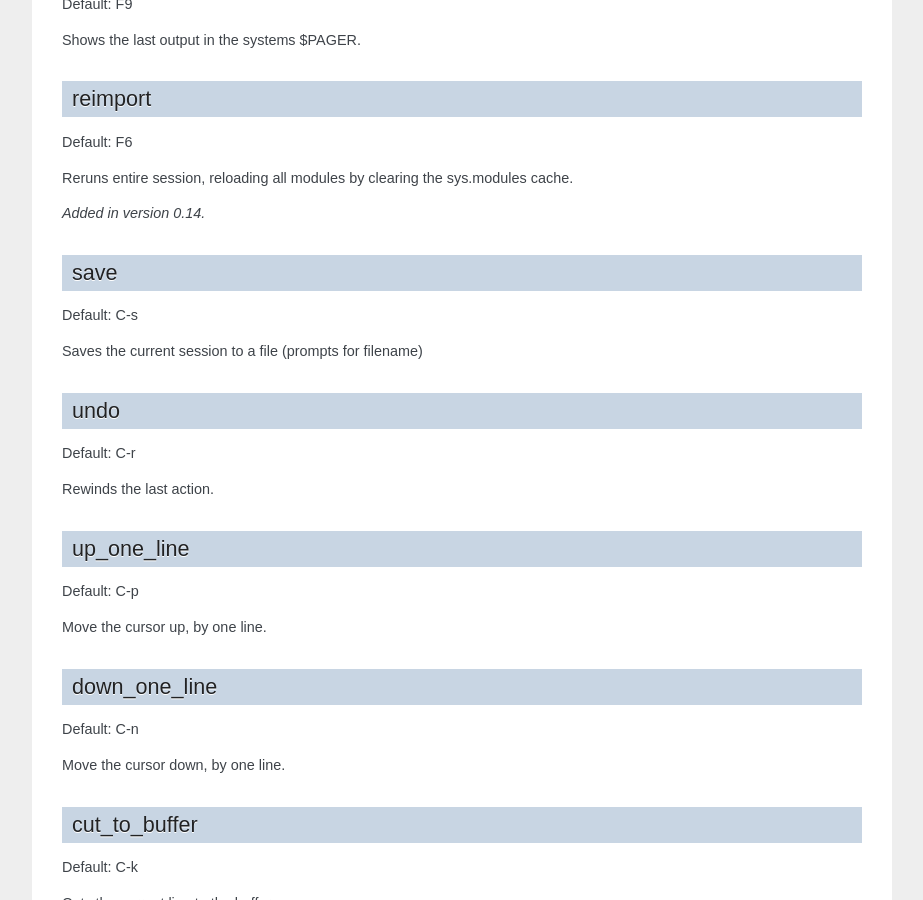
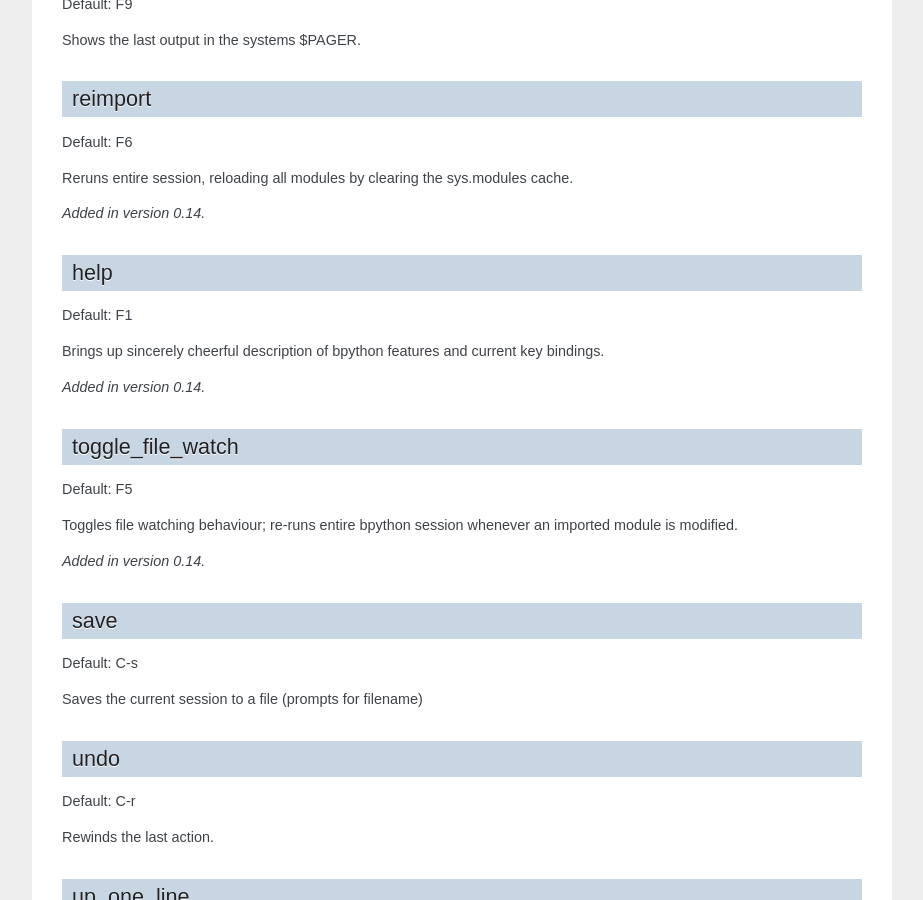
Before and after one commit to bpython/bpython, a Sphinx documentation site: the page built from doc/sphinx/source/configuration-options.rst, in a window 1280 px wide and 900 px high, scrolled down 3283 px. Shown: the whole window, without its empty margins (198-1121 px from the left). Built offline with Sphinx 7.4.7, drawn with Linux system fonts in a browser that asks for light colours; pages that are not in the unit, such as notebooks, are missing from menus; some of the changed text lies outside the part shown.

Commit message:
Added docs for new keys. fix #338

```diff
--- a/doc/sphinx/source/configuration-options.rst
+++ b/doc/sphinx/source/configuration-options.rst
@@ -175,6 +175,23 @@
 
 .. versionadded:: 0.14
 
+help
+^^^^
+Default: F1
+
+Brings up sincerely cheerful description of bpython features and current key bindings.
+
+.. versionadded:: 0.14
+
+toggle_file_watch
+^^^^^^^^^^^^^^^^^
+Default: F5
+
+Toggles file watching behaviour; re-runs entire bpython session whenever an imported
+module is modified.
+
+.. versionadded:: 0.14
+
 save
 ^^^^
 Default: C-s
```
